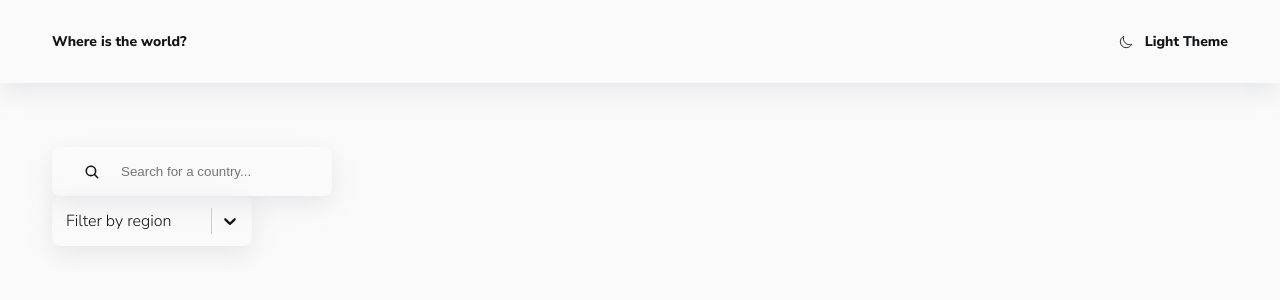
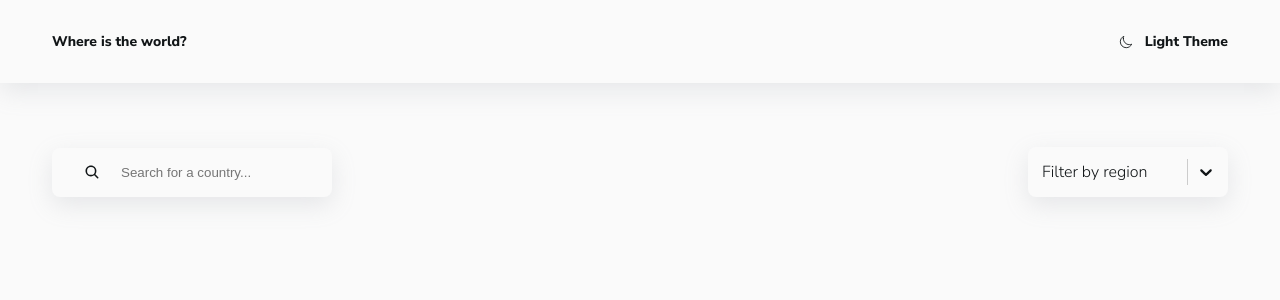
Before and after one commit to LiquidDemAn/countries-app, a React (Create React App) app: page / in a window 1280 px wide. Shown: the top 300 px of the page. Built offline with nearby package versions, Linux system fonts and the light colour scheme.

Commit message:
styled controls component

```diff
--- /dev/null
+++ b/src/components/controls/controls.styled.ts
@@ -0,0 +1,14 @@
+import styled from 'styled-components';
+
+export const ControlsWrapper = styled.div`
+	display: flex;
+	justify-content: center;
+	flex-wrap: wrap;
+	row-gap: 20px;
+	column-gap: 20px;
+	align-items: center;
+
+	@media (min-width: 575px) {
+		justify-content: space-between;
+	}
+`;
--- a/src/components/controls/controls.tsx
+++ b/src/components/controls/controls.tsx
@@ -1,11 +1,12 @@
 import { Filter } from '../filter';
 import { Search } from '../search';
+import { ControlsWrapper } from './controls.styled';
 
 export const Controls = () => {
 	return (
-		<>
+		<ControlsWrapper>
 			<Search />
 			<Filter />
-		</>
+		</ControlsWrapper>
 	);
 };
```
